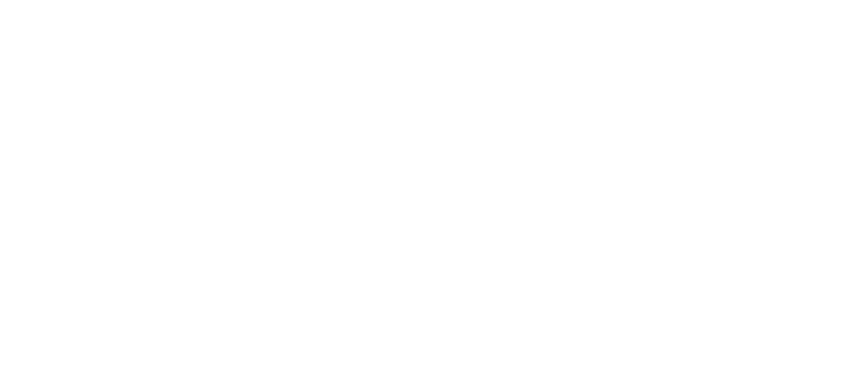
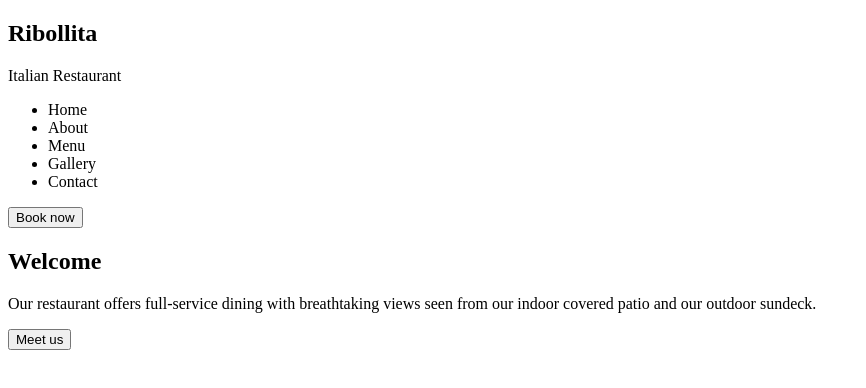
Before and after one commit to Kinga-parasiewicz/restaurant-browser, a React (Create React App) app: page / in a window 1280 px wide. Shown: the top 388 px of the page, without its empty margins (0-866 px from the left). Built offline with nearby package versions, Linux system fonts and the light colour scheme; a web font is replaced by a local one.

Commit message:
added Button and Banner to App.js

```diff
--- a/src/App.js
+++ b/src/App.js
@@ -1,12 +1,12 @@
-
+import { Navigation } from "./common/Navigation/index";
+import { Banner } from "./common/Banner/index";
 
 function App() {
   return (
-    <div className="App">
-      <header className="App-header">
-
-      </header>
-    </div>
+    <>
+      <Navigation />
+      <Banner />
+    </>
   );
 }
 
```
